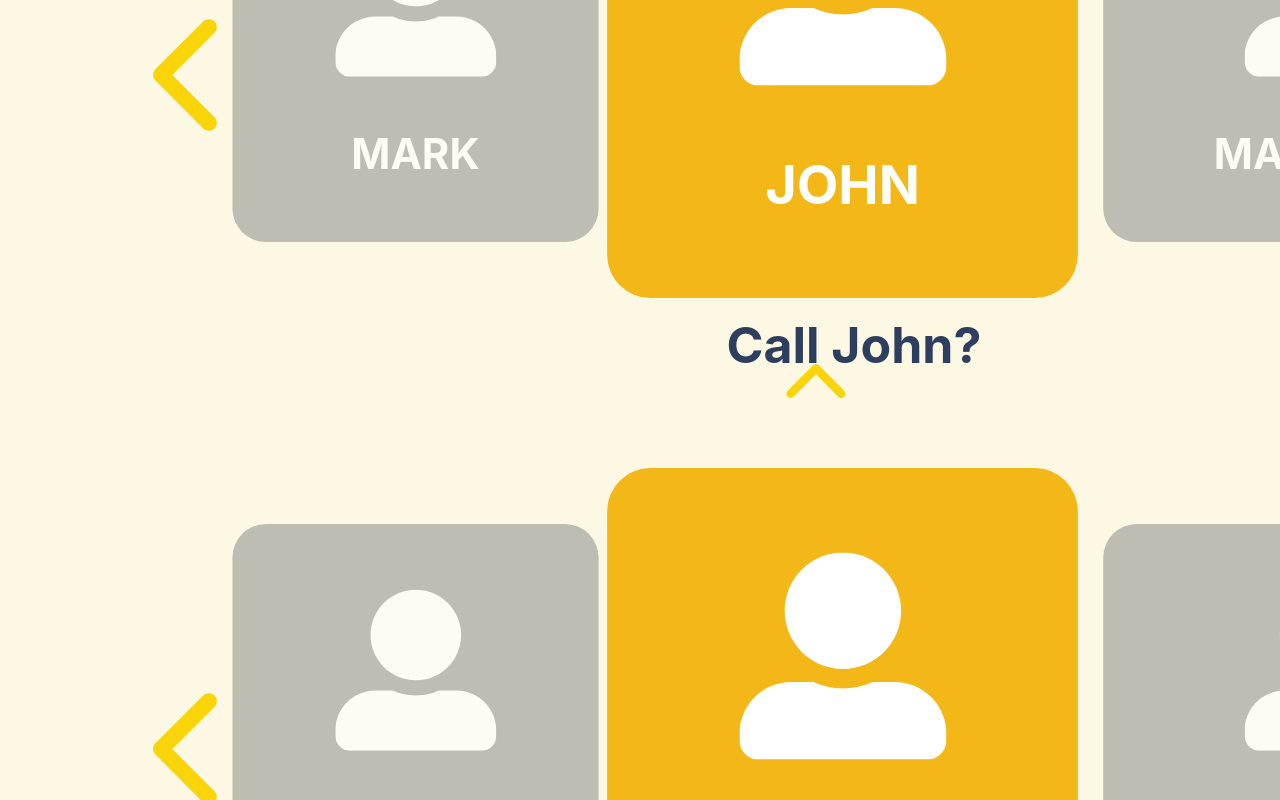
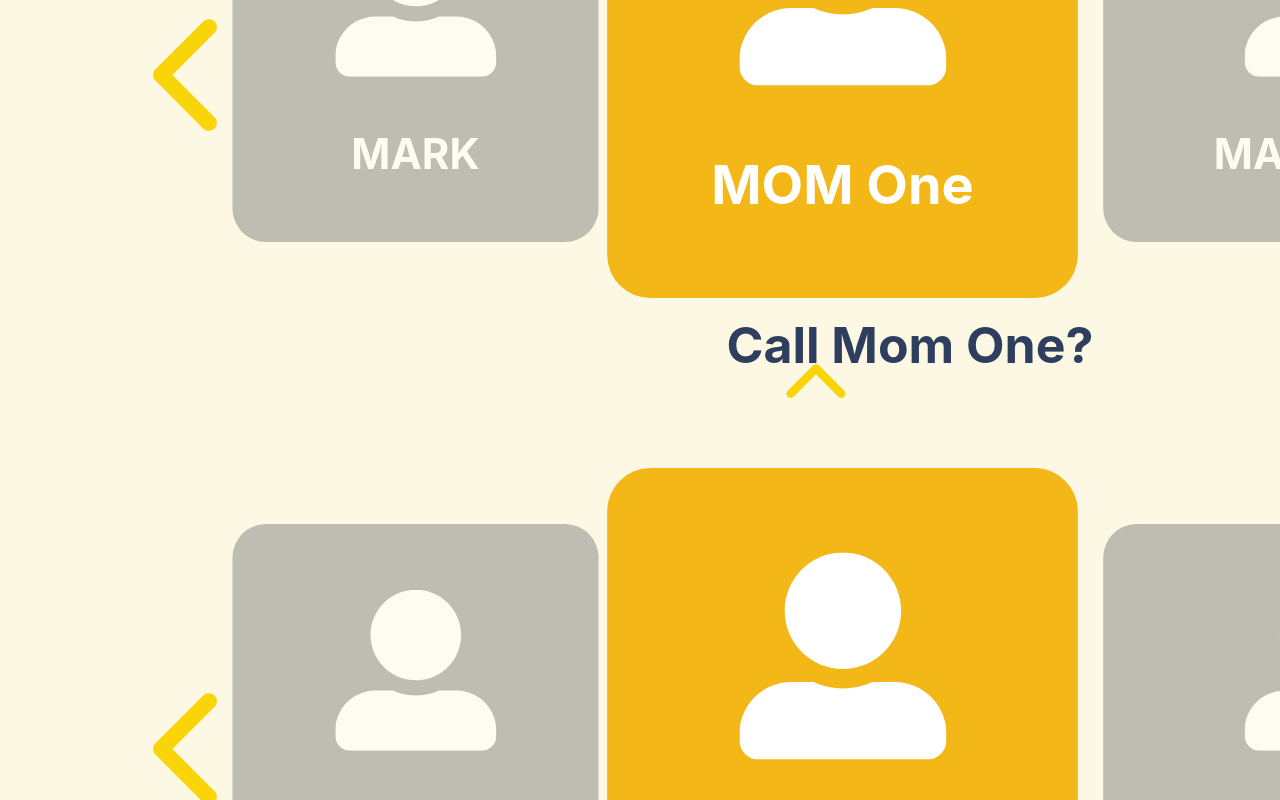
Before and after one commit to sallydough/garden-loft-final, a React (Create React App) app: page /contacts in a window 1280 px wide. Shown: the part 780-1580 px from the top of the page. Built offline with nearby package versions, Linux system fonts and the light colour scheme.

Commit message:
change name

```diff
--- a/src/components/Contacts/Contacts.js
+++ b/src/components/Contacts/Contacts.js
@@ -13,9 +13,9 @@ import {
 const contactList = [
   {
     id: 1,
-    name: "JOHN",
+    name: "MOM One",
     pathway: "/home",
-    call: "Call John?",
+    call: "Call Mom One?",
     icon: <FaUserAlt size={230} className="nav-icon" />,
   },
   {
```
